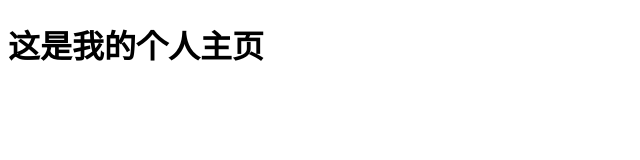
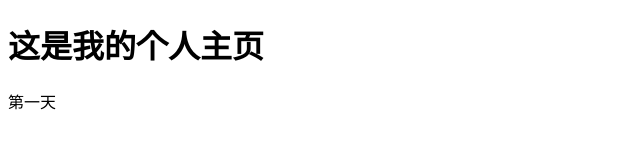
Before and after one commit to demacia2/demacia2.github.io, a plain HTML site: page index.html in a window 1280 px wide. Shown: the full height of the page, 0-640 px from the left. Drawn offline with Linux system fonts and the light colour scheme.

Commit message:
Update index.html

```diff
--- a/index.html
+++ b/index.html
@@ -11,5 +11,6 @@
 </head>
 <body>
      <h1>这是我的个人主页</h1>
+     <p>第一天</p>
 </body>
 </html>
```
